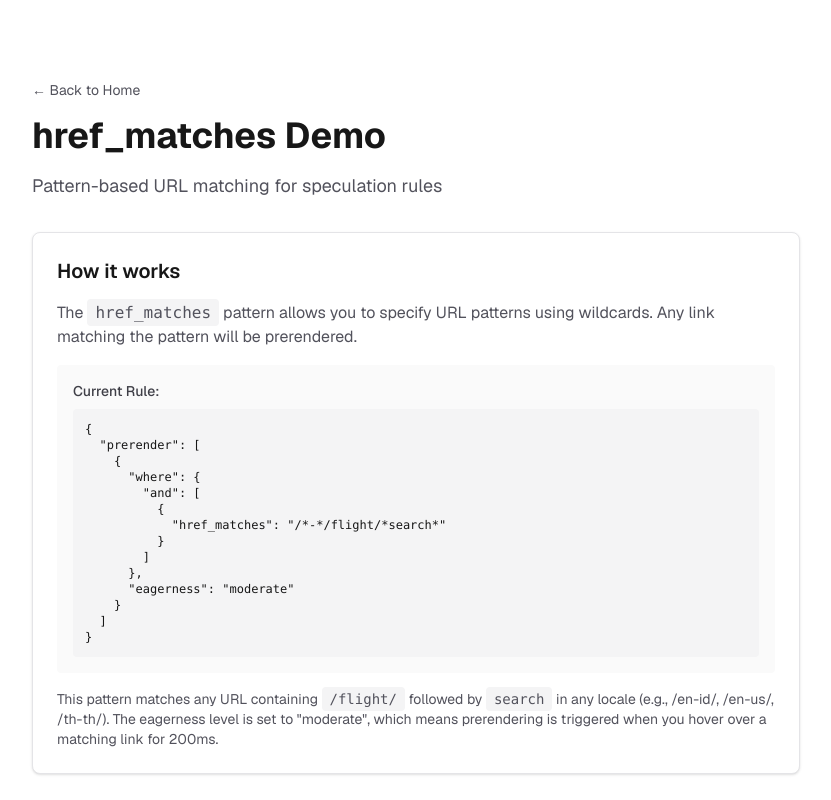
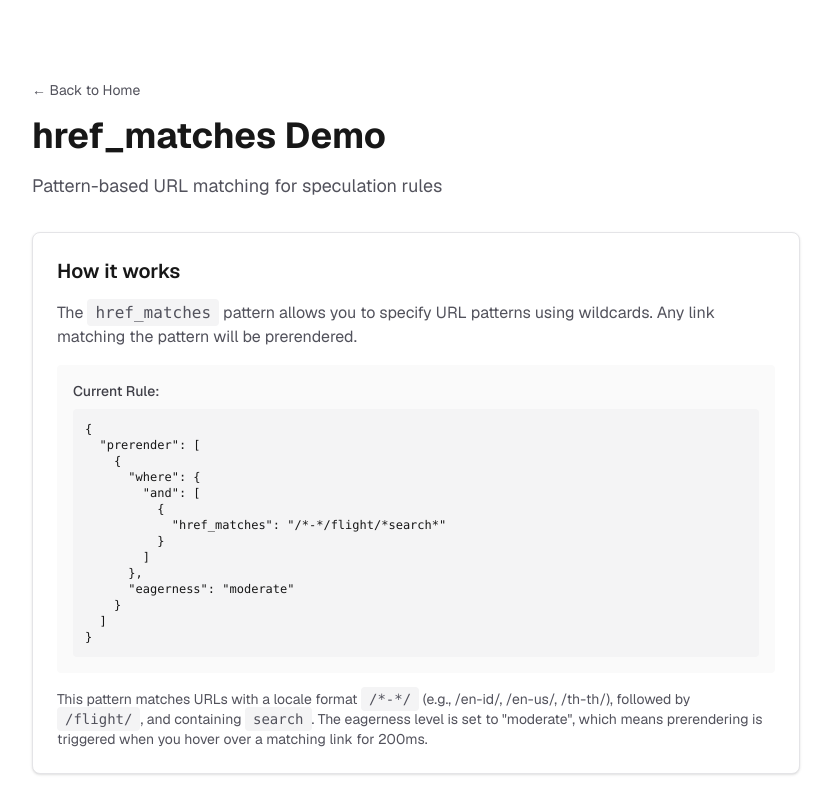
Before and after one commit to teszerrakt/speculation-rule, a Next.js app: page /demo/href-matches in a window 1280 px wide. Shown: the top 800 px of the page, without its empty margins (224-1055 px from the left). Built offline with nearby package versions, Linux system fonts and the light colour scheme.

Commit message:
Update href_matches pattern and description for locale format

```diff
--- a/app/demo/href-matches/page.tsx
+++ b/app/demo/href-matches/page.tsx
@@ -67,17 +67,21 @@ export default function HrefMatchesDemo() {
             </div>
 
             <p className="mt-4 text-sm text-zinc-600 dark:text-zinc-400">
-              This pattern matches any URL containing{" "}
+              This pattern matches URLs with a locale format{" "}
+              <code className="rounded bg-zinc-100 px-2 py-1 dark:bg-zinc-800">
+                /*-*/
+              </code>{" "}
+              (e.g., /en-id/, /en-us/, /th-th/), followed by{" "}
               <code className="rounded bg-zinc-100 px-2 py-1 dark:bg-zinc-800">
                 /flight/
-              </code>{" "}
-              followed by{" "}
+              </code>
+              , and containing{" "}
               <code className="rounded bg-zinc-100 px-2 py-1 dark:bg-zinc-800">
                 search
-              </code>{" "}
-              in any locale (e.g., /en-id/, /en-us/, /th-th/). The eagerness
-              level is set to "moderate", which means prerendering is triggered
-              when you hover over a matching link for 200ms.
+              </code>
+              . The eagerness level is set to "moderate", which means
+              prerendering is triggered when you hover over a matching link for
+              200ms.
             </p>
           </div>
 
--- a/app/page.tsx
+++ b/app/page.tsx
@@ -58,7 +58,7 @@ export default function Home() {
                 Pattern-based URL matching using wildcards
               </p>
               <div className="mt-auto text-xs font-mono text-zinc-500 dark:text-zinc-500">
-                href_matches: &quot;*/flight/*search*&quot;
+                href_matches: &quot;/*-*/flight/*search*&quot;
               </div>
             </Link>
 
```
